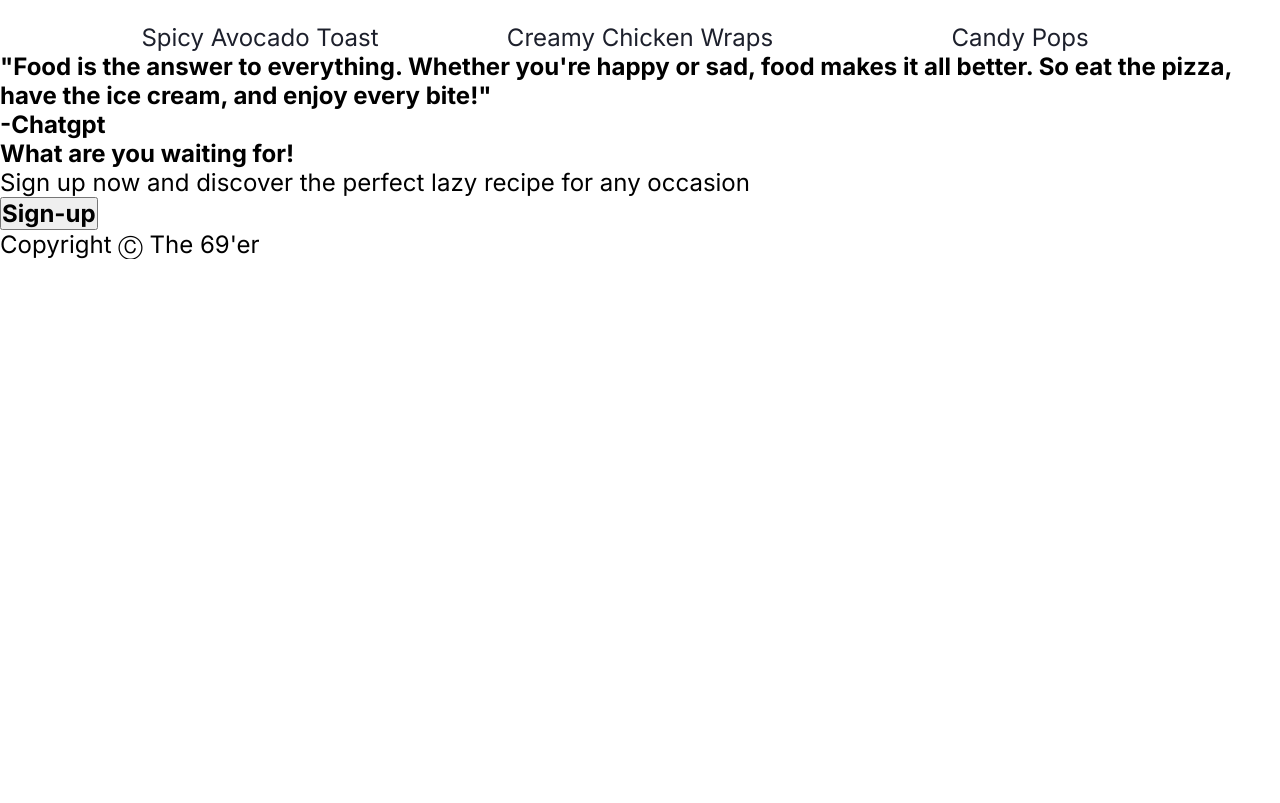
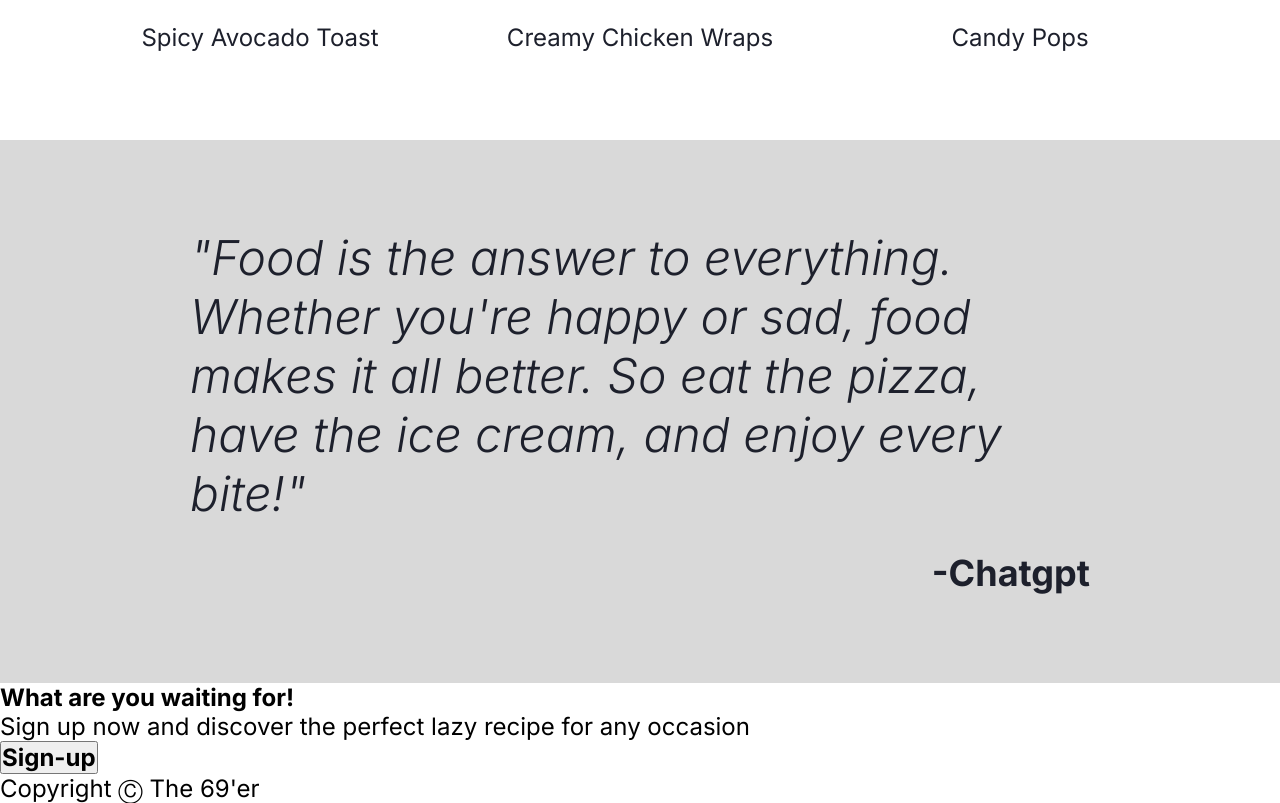
Before and after one commit to wonderzzz/landing-page, a plain HTML site: page index.html in a window 1280 px wide. Shown: the part 1097-1900 px from the top of the page. Before the commit the page ends 1356 px from the top, so only its background shows below. Drawn offline with Linux system fonts and the light colour scheme.

Commit message:
sec3 done no revise

```diff
--- a/index.html
+++ b/index.html
@@ -82,12 +82,15 @@
 
 </div>
 
+<div class="sec3back">
+    <div class="all">
+        <div class="sec3">
 
-<div class="sec3">
+            <div class="quote">"Food is the answer to everything. Whether you're happy or sad, food makes it all better. So eat the pizza, have the ice cream, and enjoy every bite!" </div>
+            <div class="chatgpt">-Chatgpt</div>
 
-    <div class="quote">"Food is the answer to everything. Whether you're happy or sad, food makes it all better. So eat the pizza, have the ice cream, and enjoy every bite!" </div>
-    <div class="chatgpt">-Chatgpt</div>
-
+        </div>
+    </div>
 </div>
 
 <div class="sec4">
--- a/style.css
+++ b/style.css
@@ -114,6 +114,7 @@ h2{
     display: flex;
     margin: auto;
     gap: 80px;
+    margin-bottom: 88px;
 }
 
 .imgtxt{
@@ -121,3 +122,34 @@ h2{
     text-align: center;
     margin-top: 20px;
 }
+
+.sec3back{
+    background-color: #d9d9d9;
+    color: #1D202C;
+    min-height: 480px;
+}
+
+.sec3{
+    display: flex;
+    flex-direction: column;
+    gap: 28px;
+    justify-content: center;
+    align-items: center;
+    padding-top: 88px;
+    width: 900px;
+    margin: auto;
+}
+
+.quote{
+    display: flex;
+    font-size: 48px;
+    font-style: italic;
+    font-weight: 300;
+}
+
+.chatgpt{
+    margin-bottom: 88px;
+    text-align: left;
+    font-size: 36px;
+    align-self: flex-end
+}
```
